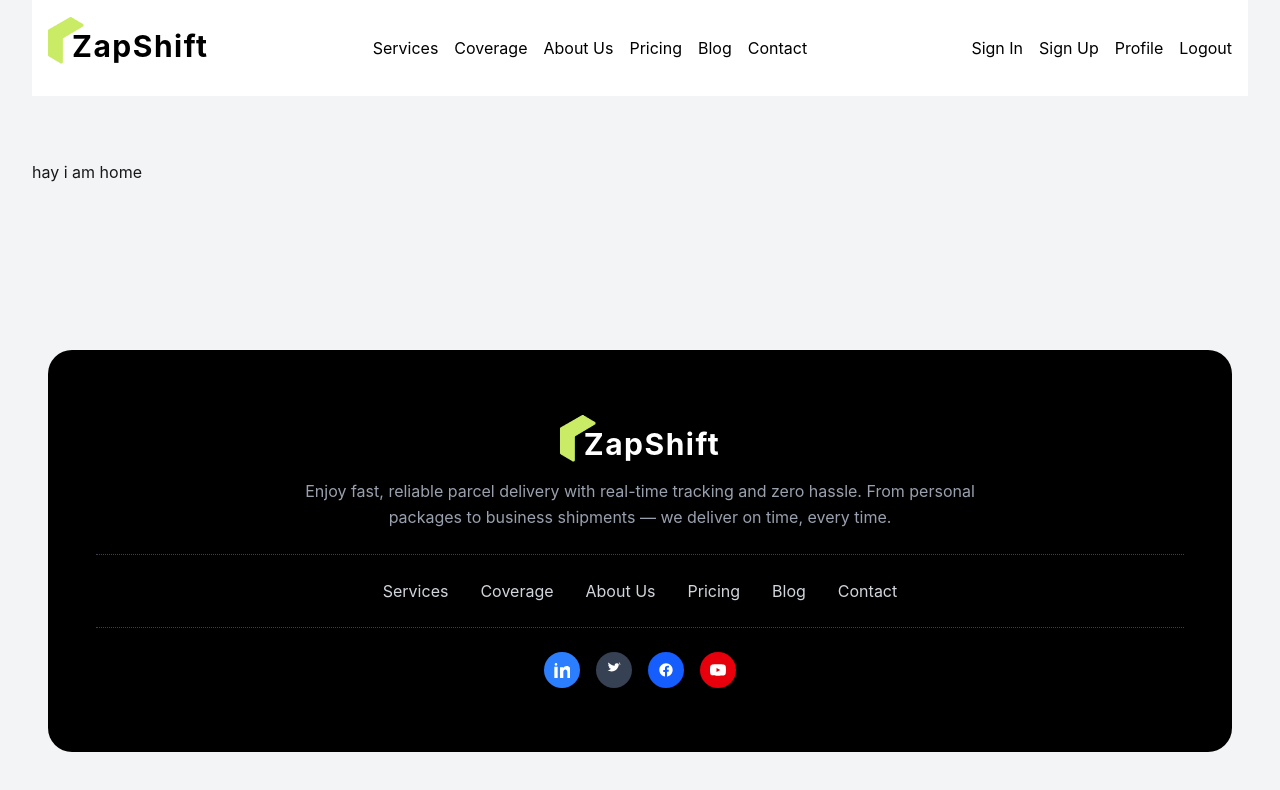
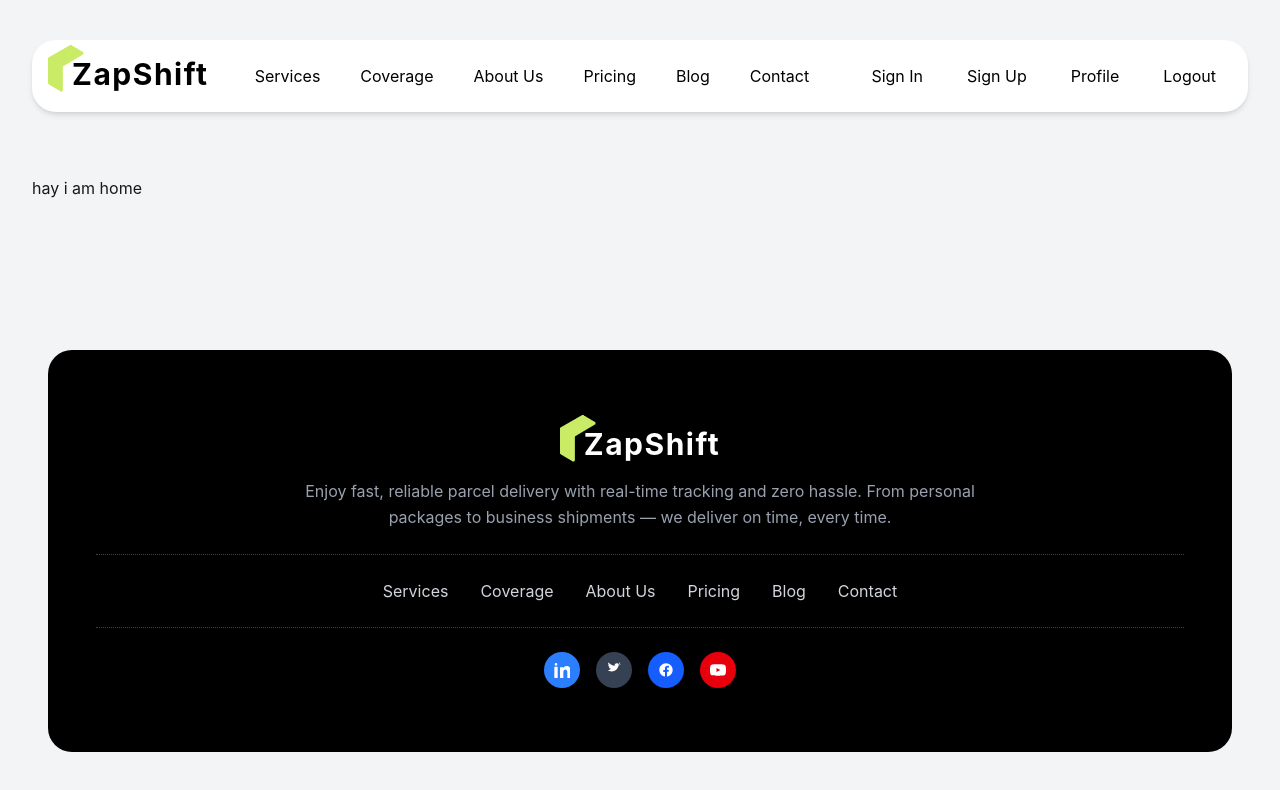
Before and after one commit to afzalhossainraju100/ZAP-SHIFT-CLIENT, a React (Vite) app: page / in a window 1280 px wide. Shown: the top 790 px of the page. Built offline with nearby package versions, Linux system fonts and the light colour scheme.

Commit message:
feat: enhance Navbar with responsive design and add Banner component

```diff
--- /dev/null
+++ b/src/Pages/Home/Banner/Banner.jsx
@@ -0,0 +1,11 @@
+
+
+const Banner = () => {
+    return (
+        <div>
+            <h1>banner</h1>
+        </div>
+    );
+};
+
+export default Banner;
--- a/src/Pages/Shared/Navbar.jsx/Navbar.jsx
+++ b/src/Pages/Shared/Navbar.jsx/Navbar.jsx
@@ -1,42 +1,171 @@
 import { NavLink } from "react-router";
+import { useState } from "react";
 import Logo from "../../../Component/Logo/Logo";
 
 const Navbar = () => {
-    const links =
+  const [isMenuOpen, setIsMenuOpen] = useState(false);
+
+  const links = (
     <>
       <li>
-    <NavLink to="/services">Services</NavLink>
+        <NavLink
+          to="/services"
+          className={({ isActive }) =>
+            `px-3 py-2 rounded-lg transition-all duration-300 ease-in-out ${
+              isActive
+                ? "bg-[var(--color-primary)] text-[#000000] font-semibold shadow-lg"
+                : "text-[#000000] hover:bg-[#f0f0f0]"
+            } hover:scale-105 active:scale-95`
+          }
+        >
+          Services
+        </NavLink>
       </li>
       <li>
-    <NavLink to="/coverage">Coverage</NavLink>
+        <NavLink
+          to="/coverage"
+          className={({ isActive }) =>
+            `px-3 py-2 rounded-lg transition-all duration-300 ease-in-out ${
+              isActive
+                ? "bg-[var(--color-primary)] text-[#000000] font-semibold shadow-lg"
+                : "text-[#000000] hover:bg-[#f0f0f0]"
+            } hover:scale-105 active:scale-95`
+          }
+        >
+          Coverage
+        </NavLink>
       </li>
       <li>
-    <NavLink to="/about">About Us</NavLink>
+        <NavLink
+          to="/about"
+          className={({ isActive }) =>
+            `px-3 py-2 rounded-lg transition-all duration-300 ease-in-out ${
+              isActive
+                ? "bg-[var(--color-primary)] text-[#000000] font-semibold shadow-lg"
+                : "text-[#000000] hover:bg-[#f0f0f0]"
+            } hover:scale-105 active:scale-95`
+          }
+        >
+          About Us
+        </NavLink>
       </li>
       <li>
-    <NavLink to="/pricing">Pricing</NavLink>
+        <NavLink
+          to="/pricing"
+          className={({ isActive }) =>
+            `px-3 py-2 rounded-lg transition-all duration-300 ease-in-out ${
+              isActive
+                ? "bg-[var(--color-primary)] text-[#000000] font-semibold shadow-lg"
+                : "text-[#000000] hover:bg-[#f0f0f0]"
+            } hover:scale-105 active:scale-95`
+          }
+        >
+          Pricing
+        </NavLink>
       </li>
       <li>
-    <NavLink to="/blog">Blog</NavLink>
+        <NavLink
+          to="/blog"
+          className={({ isActive }) =>
+            `px-3 py-2 rounded-lg transition-all duration-300 ease-in-out ${
+              isActive
+                ? "bg-[var(--color-primary)] text-[#000000] font-semibold shadow-lg"
+                : "text-[#000000] hover:bg-[#f0f0f0]"
+            } hover:scale-105 active:scale-95`
+          }
+        >
+          Blog
+        </NavLink>
       </li>
       <li>
-    <NavLink to="/contact">Contact</NavLink>
+        <NavLink
+          to="/contact"
+          className={({ isActive }) =>
+            `px-3 py-2 rounded-lg transition-all duration-300 ease-in-out ${
+              isActive
+                ? "bg-[var(--color-primary)] text-[#000000] font-semibold shadow-lg"
+                : "text-[#000000] hover:bg-[#f0f0f0]"
+            } hover:scale-105 active:scale-95`
+          }
+        >
+          Contact
+        </NavLink>
       </li>
-    </>;
-
+    </>
+  );
 
   return (
-      <div className="flex items-center justify-between bg-[#ffffff] text-[#000000] font-[#000000] p-4">
+    <div className="flex items-center justify-between bg-[#ffffff] text-[#000000] font-[#000000] px-4 py-1 mt-10 rounded-3xl shadow-md">
+      {/* Logo Section */}
       <div className="text-[#000000]">
         <Logo></Logo>
       </div>
-        <div className="flex gap-4 list-none">{links}</div>
-        <div className="flex gap-4">
-          <button>Sign In</button>
-          <button>Sign Up</button>
-          <button>Profile</button>
-          <button>Logout</button>
+
+      {/* Desktop Menu */}
+      <div className="hidden md:flex gap-4 list-none">{links}</div>
+
+      {/* Desktop Auth Buttons */}
+      <div className="hidden md:flex gap-3">
+        <button className="px-4 py-2 text-[#000000] rounded-lg transition-all duration-300 hover:bg-[#f0f0f0] hover:scale-105 active:scale-95">
+          Sign In
+        </button>
+        <button className="px-4 py-2 text-[#000000] rounded-lg transition-all duration-300 hover:bg-[#f0f0f0] hover:scale-105 active:scale-95">
+          Sign Up
+        </button>
+        <button className="px-4 py-2 text-[#000000] rounded-lg transition-all duration-300 hover:bg-[#f0f0f0] hover:scale-105 active:scale-95">
+          Profile
+        </button>
+        <button className="px-4 py-2 text-[#000000] rounded-lg transition-all duration-300 hover:bg-[#f0f0f0] hover:scale-105 active:scale-95">
+          Logout
+        </button>
       </div>
+
+      {/* Mobile Hamburger Menu */}
+      <button
+        onClick={() => setIsMenuOpen(!isMenuOpen)}
+        className="md:hidden flex flex-col gap-1 focus:outline-none transition-all duration-300"
+        aria-label="Toggle menu"
+      >
+        <span
+          className={`w-6 h-0.5 bg-[#000000] transition-all duration-300 transform ${isMenuOpen ? "rotate-45 translate-y-2" : ""}`}
+        ></span>
+        <span
+          className={`w-6 h-0.5 bg-[#000000] transition-all duration-300 ${isMenuOpen ? "opacity-0" : ""}`}
+        ></span>
+        <span
+          className={`w-6 h-0.5 bg-[#000000] transition-all duration-300 transform ${isMenuOpen ? "-rotate-45 -translate-y-2" : ""}`}
+        ></span>
+      </button>
+
+      {/* Mobile Menu */}
+      {isMenuOpen && (
+        <div className="absolute top-20 left-0 right-0 bg-[#ffffff] md:hidden rounded-b-3xl shadow-lg animate-in fade-in slide-in-from-top-2 duration-300 z-50">
+          <ul className="flex flex-col gap-2 p-4 list-none">
+            {links}
+            <hr className="my-2 border-[#f0f0f0]" />
+            <li>
+              <button className="w-full px-4 py-2 text-[#000000] rounded-lg transition-all duration-300 hover:bg-[#f0f0f0] text-left hover:scale-105 active:scale-95">
+                Sign In
+              </button>
+            </li>
+            <li>
+              <button className="w-full px-4 py-2 text-[#000000] rounded-lg transition-all duration-300 hover:bg-[#f0f0f0] text-left hover:scale-105 active:scale-95">
+                Sign Up
+              </button>
+            </li>
+            <li>
+              <button className="w-full px-4 py-2 text-[#000000] rounded-lg transition-all duration-300 hover:bg-[#f0f0f0] text-left hover:scale-105 active:scale-95">
+                Profile
+              </button>
+            </li>
+            <li>
+              <button className="w-full px-4 py-2 text-[#000000] rounded-lg transition-all duration-300 hover:bg-[#f0f0f0] text-left hover:scale-105 active:scale-95">
+                Logout
+              </button>
+            </li>
+          </ul>
+        </div>
+      )}
     </div>
   );
 };
--- a/src/index.css
+++ b/src/index.css
@@ -1,6 +1,15 @@
 @import url("https://fonts.googleapis.com/css2?family=Urbanist:ital,wght@0,100..900;1,100..900&display=swap");
 @import "tailwindcss";
-@plugin "daisyui/index.js";
+@plugin "daisyui/index.js"{
+  themes: light --default;
+ };
+@plugin "daisyui/theme" {
+  name: "light";
+  default: true;
+  --color-primary:#CAEB66;
+  --color-secondary: #33929D;
+  --color-3: #03373D;
+}
 
 
 
```
Lines whose indentation alone changed are shown as unchanged.
